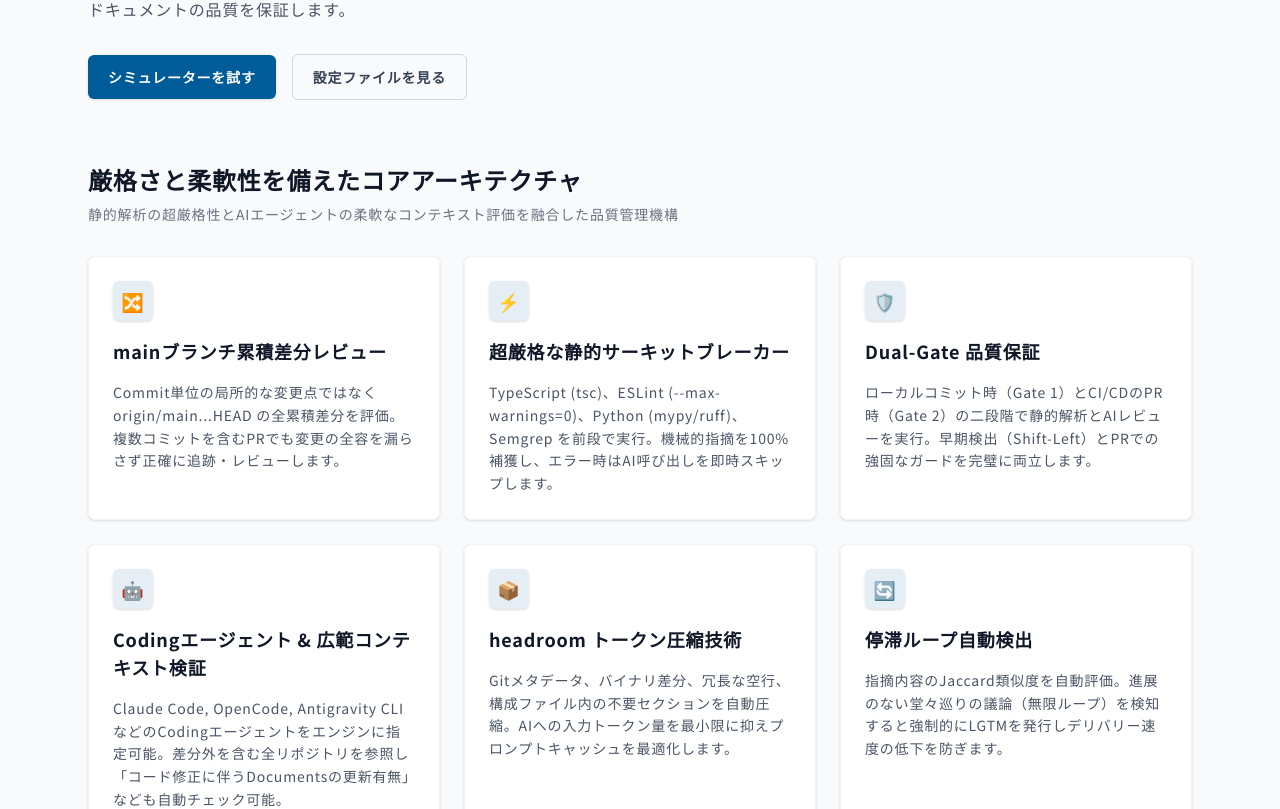
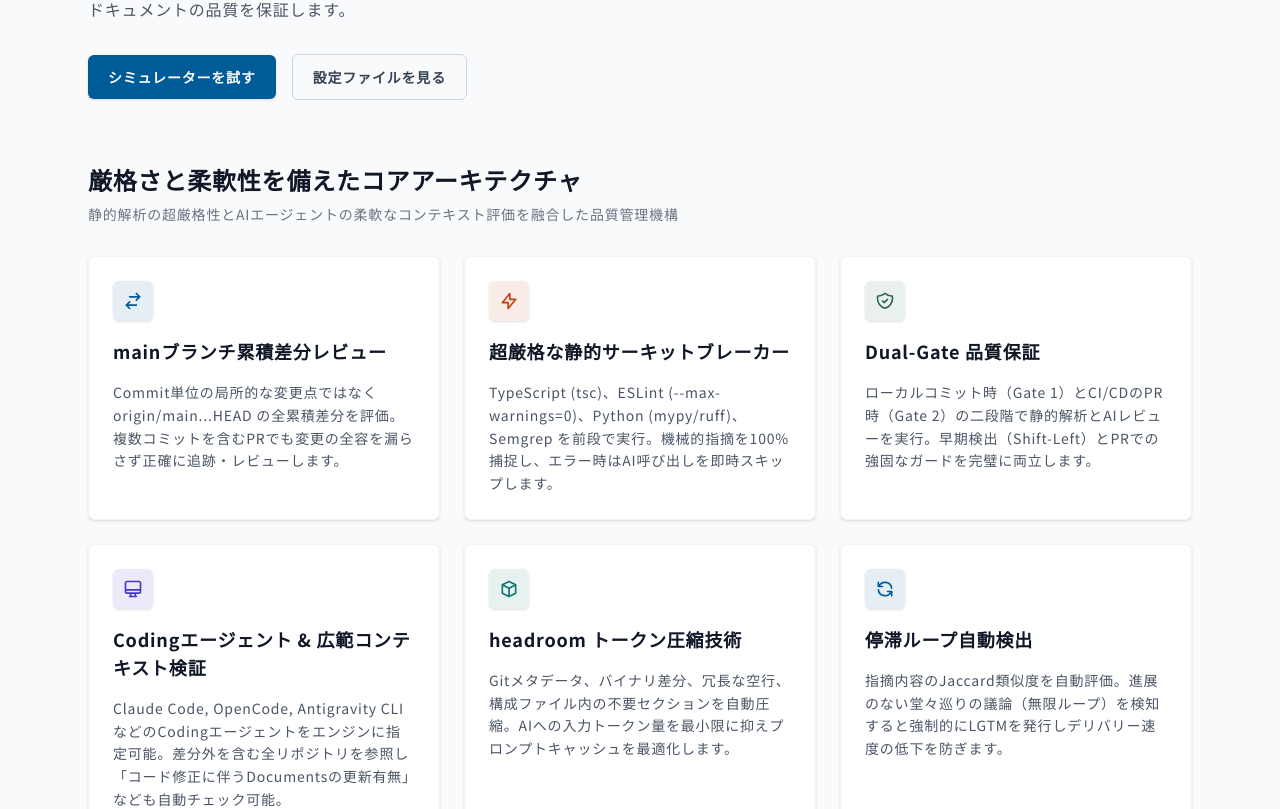
Before and after one commit to AME-Team/AME-AI-Review-System, a React (Vite) app in the folder landing-page/: page / in a window 1280 px wide. Shown: the part 404-1213 px from the top of the page. Built offline with nearby package versions, Linux system fonts and the light colour scheme; no server answers.

Commit message:
docs: fix typos and polish App.tsx features

```diff
--- a/landing-page/src/App.tsx
+++ b/landing-page/src/App.tsx
@@ -109,7 +109,7 @@ const translations: Record<Locale, TranslationResource> = {
       "Commit単位の局所的な変更点ではなく origin/main...HEAD の全累積差分を評価。複数コミットを含むPRでも変更の全容を漏らさず正確に追跡・レビューします。",
     featureCbTitle: "超厳格な静的サーキットブレーカー",
     featureCbDesc:
-      "TypeScript (tsc)、ESLint (--max-warnings=0)、Python (mypy/ruff)、Semgrep を前段で実行。機械的指摘を100%補獲し、エラー時はAI呼び出しを即時スキップします。",
+      "TypeScript (tsc)、ESLint (--max-warnings=0)、Python (mypy/ruff)、Semgrep を前段で実行。機械的指摘を100%捕捉し、エラー時はAI呼び出しを即時スキップします。",
     featureGateTitle: "Dual-Gate 品質保証",
     featureGateDesc:
       "ローカルコミット時（Gate 1）とCI/CDのPR時（Gate 2）の二段階で静的解析とAIレビューを実行。早期検出（Shift-Left）とPRでの強固なガードを完璧に両立します。",
@@ -853,8 +853,20 @@ if ts_files:
           </div>
           <div className="grid grid-cols-1 md:grid-cols-3 gap-6">
             <div className="bg-white dark:bg-gray-850 p-6 rounded-md shadow-sm border border-gray-200/50 dark:border-gray-800 flex flex-col gap-4 items-start text-left">
-              <div className="w-10 h-10 rounded-md bg-primary/10 text-primary flex items-center justify-center font-bold text-lg shadow-sm">
-                🔀
+              <div className="w-10 h-10 rounded-md bg-primary/10 text-primary flex items-center justify-center font-bold text-base shadow-sm">
+                <svg
+                  className="w-5 h-5"
+                  fill="none"
+                  stroke="currentColor"
+                  strokeWidth="2"
+                  viewBox="0 0 24 24"
+                >
+                  <path
+                    strokeLinecap="round"
+                    strokeLinejoin="round"
+                    d="M8 7h12m0 0l-4-4m4 4l-4 4m0 6H4m0 0l4 4m-4-4l4-4"
+                  />
+                </svg>
               </div>
               <h3 className="text-lg font-semibold text-gray-900 dark:text-white">
                 {t.featureDiffTitle}
@@ -864,8 +876,20 @@ if ts_files:
               </p>
             </div>
             <div className="bg-white dark:bg-gray-850 p-6 rounded-md shadow-sm border border-gray-200/50 dark:border-gray-800 flex flex-col gap-4 items-start text-left">
-              <div className="w-10 h-10 rounded-md bg-primary/10 text-primary flex items-center justify-center font-bold text-lg shadow-sm">
-                ⚡
+              <div className="w-10 h-10 rounded-md bg-grounded-orange/10 text-grounded-orange flex items-center justify-center font-bold text-base shadow-sm">
+                <svg
+                  className="w-5 h-5"
+                  fill="none"
+                  stroke="currentColor"
+                  strokeWidth="2"
+                  viewBox="0 0 24 24"
+                >
+                  <path
+                    strokeLinecap="round"
+                    strokeLinejoin="round"
+                    d="M13 10V3L4 14h7v7l9-11h-7z"
+                  />
+                </svg>
               </div>
               <h3 className="text-lg font-semibold text-gray-900 dark:text-white">
                 {t.featureCbTitle}
@@ -875,8 +899,20 @@ if ts_files:
               </p>
             </div>
             <div className="bg-white dark:bg-gray-850 p-6 rounded-md shadow-sm border border-gray-200/50 dark:border-gray-800 flex flex-col gap-4 items-start text-left">
-              <div className="w-10 h-10 rounded-md bg-primary/10 text-primary flex items-center justify-center font-bold text-lg shadow-sm">
-                🛡️
+              <div className="w-10 h-10 rounded-md bg-stable-green/10 text-stable-green flex items-center justify-center font-bold text-base shadow-sm">
+                <svg
+                  className="w-5 h-5"
+                  fill="none"
+                  stroke="currentColor"
+                  strokeWidth="2"
+                  viewBox="0 0 24 24"
+                >
+                  <path
+                    strokeLinecap="round"
+                    strokeLinejoin="round"
+                    d="M9 12l2 2 4-4m5.618-4.016A11.955 11.955 0 0112 2.944a11.955 11.955 0 01-8.618 3.04A12.02 12.02 0 003 9c0 5.591 3.824 10.29 9 11.622 5.176-1.332 9-6.03 9-11.622 0-1.042-.133-2.052-.382-3.016z"
+                  />
+                </svg>
               </div>
               <h3 className="text-lg font-semibold text-gray-900 dark:text-white">
                 {t.featureGateTitle}
@@ -886,8 +922,20 @@ if ts_files:
               </p>
             </div>
             <div className="bg-white dark:bg-gray-850 p-6 rounded-md shadow-sm border border-gray-200/50 dark:border-gray-800 flex flex-col gap-4 items-start text-left">
-              <div className="w-10 h-10 rounded-md bg-primary/10 text-primary flex items-center justify-center font-bold text-lg shadow-sm">
-                🤖
+              <div className="w-10 h-10 rounded-md bg-indigo-sophisticated/10 text-indigo-sophisticated flex items-center justify-center font-bold text-base shadow-sm">
+                <svg
+                  className="w-5 h-5"
+                  fill="none"
+                  stroke="currentColor"
+                  strokeWidth="2"
+                  viewBox="0 0 24 24"
+                >
+                  <path
+                    strokeLinecap="round"
+                    strokeLinejoin="round"
+                    d="M9.75 17L9 20l-1 1h8l-1-1-.75-3M3 13h18M5 17h14a2 2 0 002-2V5a2 2 0 00-2-2H5a2 2 0 00-2 2v10a2 2 0 002 2z"
+                  />
+                </svg>
               </div>
               <h3 className="text-lg font-semibold text-gray-900 dark:text-white">
                 {t.featureAgentTitle}
@@ -897,8 +945,20 @@ if ts_files:
               </p>
             </div>
             <div className="bg-white dark:bg-gray-850 p-6 rounded-md shadow-sm border border-gray-200/50 dark:border-gray-800 flex flex-col gap-4 items-start text-left">
-              <div className="w-10 h-10 rounded-md bg-primary/10 text-primary flex items-center justify-center font-bold text-lg shadow-sm">
-                📦
+              <div className="w-10 h-10 rounded-md bg-teal-clarity/10 text-teal-clarity flex items-center justify-center font-bold text-base shadow-sm">
+                <svg
+                  className="w-5 h-5"
+                  fill="none"
+                  stroke="currentColor"
+                  strokeWidth="2"
+                  viewBox="0 0 24 24"
+                >
+                  <path
+                    strokeLinecap="round"
+                    strokeLinejoin="round"
+                    d="M20 7l-8-4-8 4m16 0l-8 4m8-4v10l-8 4m0-10L4 7m8 4v10M4 7v10l8 4"
+                  />
+                </svg>
               </div>
               <h3 className="text-lg font-semibold text-gray-900 dark:text-white">
                 {t.featureCompressTitle}
@@ -908,8 +968,20 @@ if ts_files:
               </p>
             </div>
             <div className="bg-white dark:bg-gray-850 p-6 rounded-md shadow-sm border border-gray-200/50 dark:border-gray-800 flex flex-col gap-4 items-start text-left">
-              <div className="w-10 h-10 rounded-md bg-primary/10 text-primary flex items-center justify-center font-bold text-lg shadow-sm">
-                🔄
+              <div className="w-10 h-10 rounded-md bg-primary/10 text-primary flex items-center justify-center font-bold text-base shadow-sm">
+                <svg
+                  className="w-5 h-5"
+                  fill="none"
+                  stroke="currentColor"
+                  strokeWidth="2"
+                  viewBox="0 0 24 24"
+                >
+                  <path
+                    strokeLinecap="round"
+                    strokeLinejoin="round"
+                    d="M4 4v5h.582m15.356 2A8.001 8.001 0 004.582 9m0 0H9m11 11v-5h-.581m0 0a8.003 8.003 0 01-15.357-2m15.357 2H15"
+                  />
+                </svg>
               </div>
               <h3 className="text-lg font-semibold text-gray-900 dark:text-white">
                 {t.featureLoopTitle}
```
Also changed, not shown: 3 other files (tests, documents, lock files or other folders).
